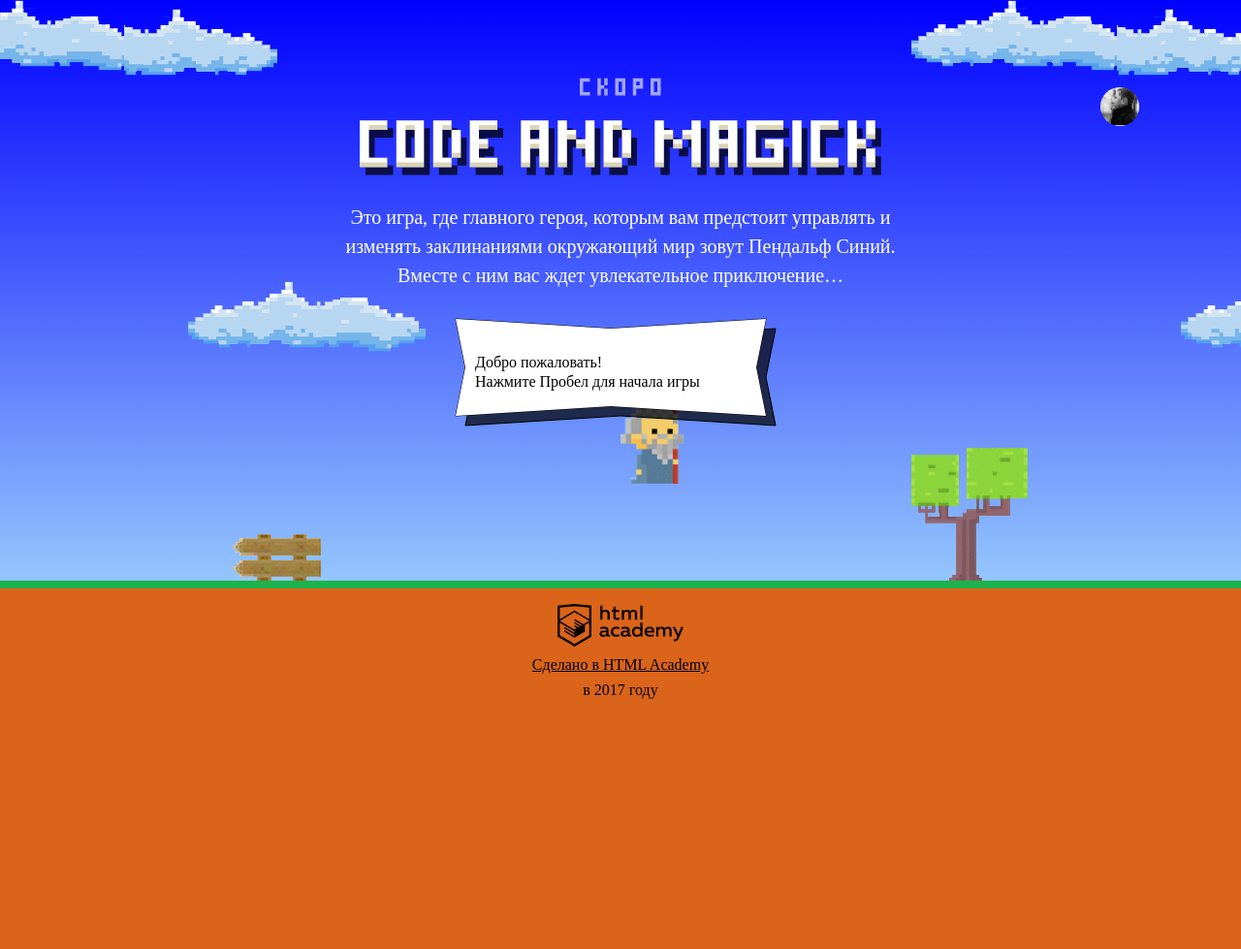
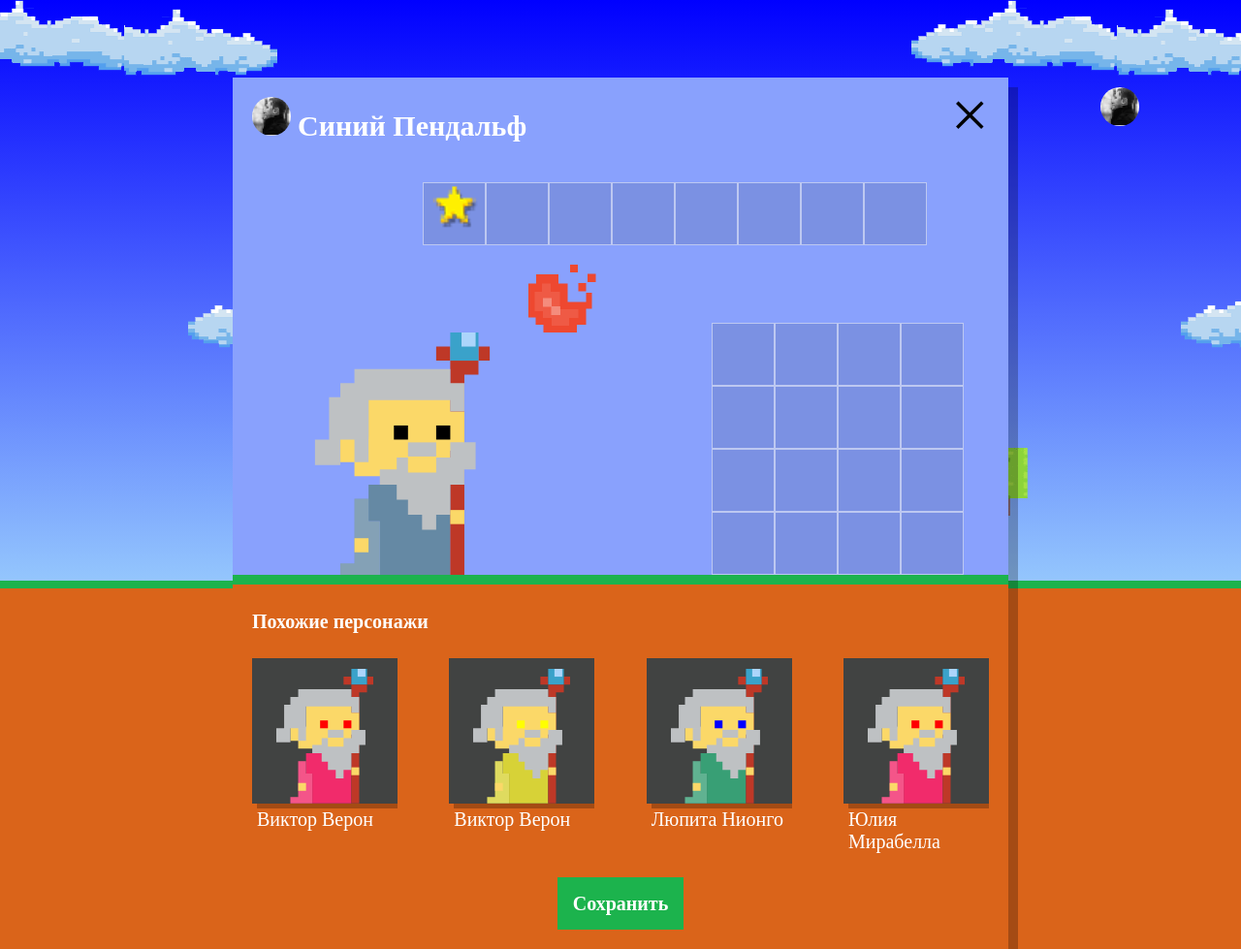
Before and after one commit to bibikovaolga22/1167191-code-and-magick-18, a website: page index.html in a window 1280 px wide. Shown: the whole page at 97% size. Before the commit the page ends 800 px from the top, so only its background shows below. Drawn offline with Linux system fonts and the light colour scheme; a web font is replaced by a local one.

Commit message:
Complete module3-task1

```diff
--- a/index.html
+++ b/index.html
@@ -1,5 +1,6 @@
 <!DOCTYPE html>
 <html>
+
 <head>
     <meta charset="utf-8">
     <link rel="stylesheet" href="https://fonts.googleapis.com/css?family=PT+Mono&subset=latin,cyrillic">
@@ -7,6 +8,7 @@
     <link rel="shortcut icon" href="favicon.ico" type="image/x-icon">
     <title>Код и Магия</title>
 </head>
+
 <body>
 
     <header>
@@ -55,9 +57,7 @@
             <img src="img/title-site.png" alt="Code and magick">
         </h1>
         <p class="header-description">
-    Это игра, где главного героя, которым вам предстоит управлять и изменять заклинаниями окружающий мир зовут
-    Пендальф Синий.
-    Вместе с ним вас ждет увлекательное приключение&hellip;
+            Это игра, где главного героя, которым вам предстоит управлять и изменять заклинаниями окружающий мир зовут Пендальф Синий. Вместе с ним вас ждет увлекательное приключение&hellip;
         </p>
 
         <div class="demo"></div>
@@ -68,15 +68,12 @@
     </header>
 
     <div class="overlay setup hidden">
-  <form class="setup-wizard-form"
-        method="post"
-        enctype="multipart/form-data"
-        autocomplete="off">
+        <form class="setup-wizard-form" method="post" enctype="multipart/form-data" autocomplete="off">
 
             <div class="setup-title">
                 <div class="setup-user">
                     <div class="upload">
-          <img class="setup-user-pic" src="./img/user-1.jpg"/>
+                        <img class="setup-user-pic" src="./img/user-1.jpg" />
                         <input type="file" name="avatar">
                     </div>
                     <label>
@@ -152,7 +149,9 @@
 
                     <h4 class="setup-similar-title">Похожие персонажи</h4>
 
-        <div class="setup-similar-list"><!--Список похожих персонажей--></div>
+                    <div class="setup-similar-list">
+                        <!--Список похожих персонажей-->
+                    </div>
                 </div>
 
                 <button class="button setup-submit">Сохранить</button>
@@ -161,8 +160,8 @@
     </div>
 
     <footer>
-  <p><a href="http://htmlacademy.ru" class="footer-link"><img src="img/htmlacademy-logo.png" alt="HTML Academy"
-                                                              width="130">Сделано в HTML Academy</a>в 2017 году</p>
+        <p>
+            <a href="http://htmlacademy.ru" class="footer-link"><img src="img/htmlacademy-logo.png" alt="HTML Academy" width="130">Сделано в HTML Academy</a>в 2017 году</p>
     </footer>
 
     <template id="similar-wizard-template" style="display: none">
@@ -200,11 +199,11 @@ function getWizardX(width) {
         function getWizardY(height) {
             return (height * (2 / 3) - getWizardHeight())
         }
-
     </script>
 
 
     <script src="js/game.js"></script>
+    <script src=" js/setup.js"></script>
+</body>
 
-</body>
 </html>
--- /dev/null
+++ b/js/setup.js
@@ -0,0 +1,58 @@
+'use strict';
+
+var userDialog = document.querySelector('.setup');
+userDialog.classList.remove('hidden');
+
+var names = ['Иван', 'Хуан Себастьян', 'Мария', 'Кристоф', 'Виктор', 'Юлия', 'Люпита', 'Вашингтон'];
+var surnames = ['да Марья', 'Верон', 'Мирабелла', 'Вальц', 'Онопко', 'Топольницкая', 'Нионго', 'Ирвинг'];
+var coatColor = ['101, 137, 164', '241, 43, 107', '146, 100, 161', '56, 159, 117', '215, 210, 55', '0, 0, 0'];
+var eyesColor = ['black', 'red', 'blue', 'yellow', 'green'];
+
+function getRandomArbitrary(min, max) {
+    min = Math.ceil(min);
+    max = Math.floor(max);
+    return Math.floor(Math.random() * (max - min)) + min;
+}
+
+function getWizardFullName(name, surname) {
+    return name + " " + surname
+}
+
+var wizardsQuantity = 4;
+var wizards = [];
+for (var i = 0; i < wizardsQuantity; i++) {
+    var wizardsName = names[getRandomArbitrary(0, names.length - 1)];
+    var wizardsSurname = surnames[getRandomArbitrary(0, surnames.length - 1)];
+    var wizardsFullName = getWizardFullName(wizardsName, wizardsSurname);
+    var wizardsCoatColor = 'rgb(' + coatColor[getRandomArbitrary(0, coatColor.length - 1)] + ')';
+    var wizardsEyesColor = eyesColor[getRandomArbitrary(0, eyesColor.length - 1)];
+    var wizard = {
+        name: wizardsFullName,
+        coatColor: wizardsCoatColor,
+        eyesColor: wizardsEyesColor,
+    };
+
+    wizards.push(wizard);
+}
+var similarListElement = userDialog.querySelector('.setup-similar-list');
+var similarWizardTemplate = document.querySelector('#similar-wizard-template')
+    .content
+    .querySelector('.setup-similar-item');
+
+function renderWizard(wizard) {
+    var wizardElement = similarWizardTemplate.cloneNode(true);
+
+    wizardElement.querySelector('.setup-similar-label').textContent = wizard.name;
+    wizardElement.querySelector('.wizard-coat').style.fill = wizard.coatColor;
+    wizardElement.querySelector('.wizard-eyes').style.fill = wizard.eyesColor;
+
+    return wizardElement;
+};
+
+var documentFragment = document.createDocumentFragment();
+for (i = 0; i < wizards.length; i++) {
+    documentFragment.appendChild(renderWizard(wizards[i]));
+}
+similarListElement.appendChild(documentFragment);
+
+userDialog.querySelector('.setup-similar').classList.remove('hidden');
```
Lines whose indentation alone changed are shown as unchanged.
